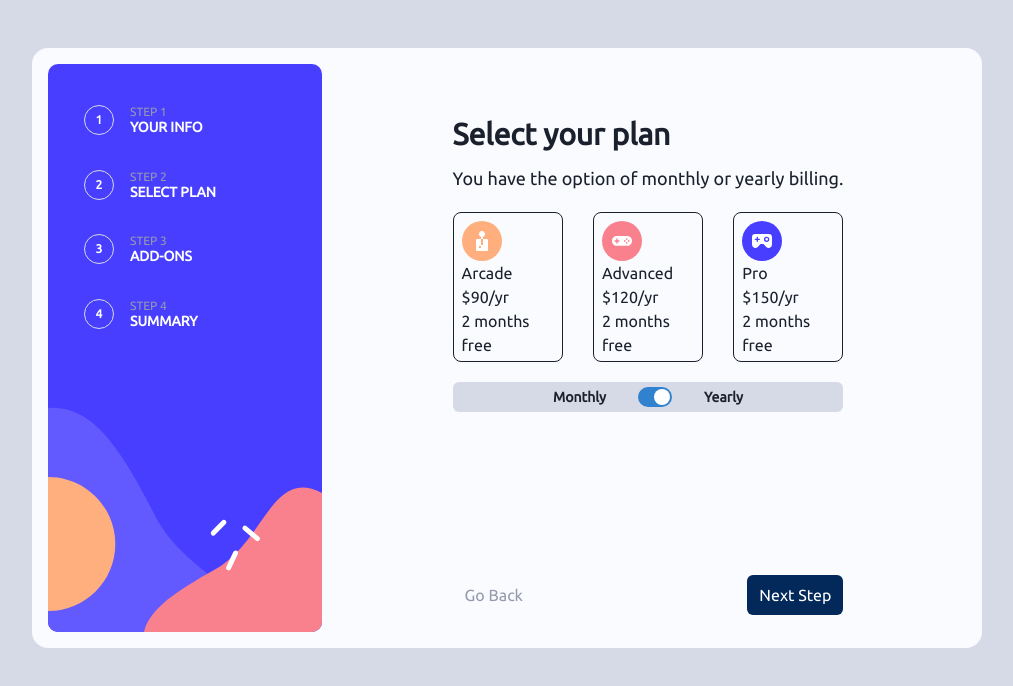
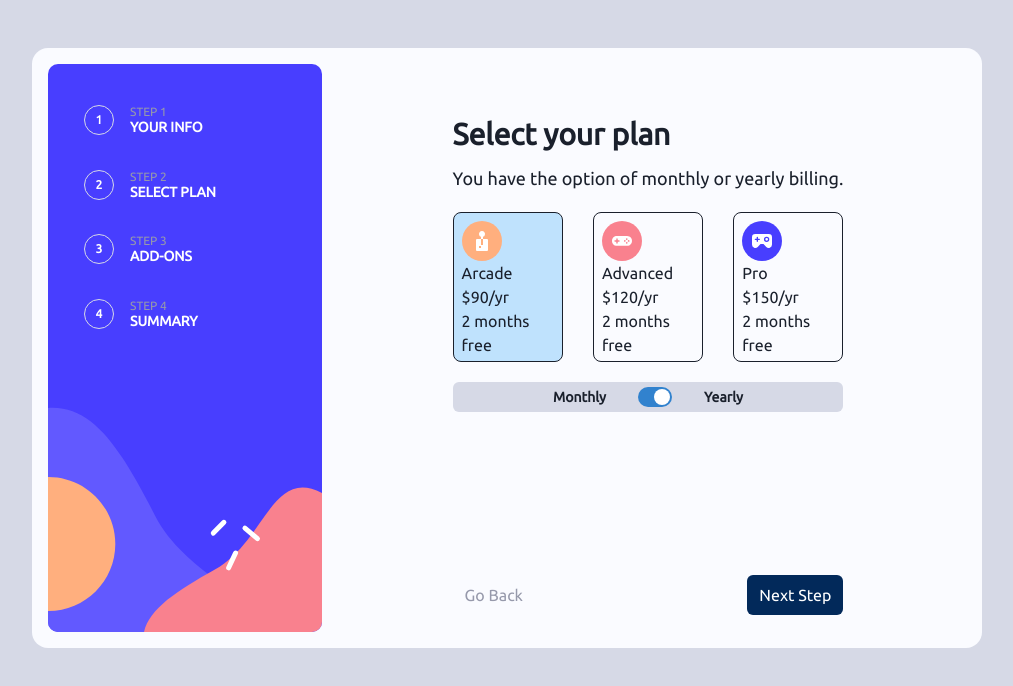
Before and after one commit to builtbyjosh/multi-step-form, a React (Create React App) app: page / in a window 1280 px wide. Both pictures are taken after a click on the button "Next Step". Shown: the top 686 px of the page, without its empty margins (133-1146 px from the left). Built offline with nearby package versions, Linux system fonts and the light colour scheme.

Commit message:
add selectedPlan state to track plan

```diff
--- a/src/components/FormContainer.js
+++ b/src/components/FormContainer.js
@@ -5,7 +5,7 @@ import PlanSelectForm from './PlanSelectForm';
 
 const FormContainer = () => {
   const [formStep, setFormStep] = useState(1);
-  console.log(formStep);
+  const [selectedPlan, setSelectedPlan] = useState();
   const handleNextStep = () => {
     if (formStep < 4) {
       setFormStep(prevStep => prevStep + 1);
@@ -17,12 +17,12 @@ const FormContainer = () => {
       setFormStep(prevStep => prevStep - 1);
     }
   };
-
+  console.log('SELECTED PLAN: ', selectedPlan);
   return (
     <Box mx={'auto'} maxW={'100%'}>
       <Box h={'90%'}>
         {formStep === 1 && <PersonalInfoForm />}
-        {formStep === 2 && <PlanSelectForm />}
+        {formStep === 2 && <PlanSelectForm setSelectedPlan={setSelectedPlan} />}
       </Box>
       <Box>
         <Stack
--- a/src/components/PlanSelectForm.js
+++ b/src/components/PlanSelectForm.js
@@ -1,10 +1,20 @@
-import { useState } from 'react';
+import { useState, useEffect } from 'react';
 import { Box, Stack, Text, Image, Switch } from '@chakra-ui/react';
 import { paymentPlans } from '../data/paymentPlans';
 
-const PlanSelectForm = () => {
+const PlanSelectForm = ({ setSelectedPlan }) => {
+  const [activeIndex, setActiveIndex] = useState(0);
   const [isYearly, setisYearly] = useState(true);
+  console.log('isYearly: ', isYearly);
   const billing = isYearly ? paymentPlans.yearly : paymentPlans.monthly;
+  const handleActiveItem = index => {
+    setActiveIndex(index);
+  };
+
+  useEffect(() => {
+    setSelectedPlan(billing[activeIndex]);
+  }, [activeIndex, isYearly]);
+
   return (
     <Box pt={12}>
       <Stack direction={'column'} spacing={6}>
@@ -18,8 +28,14 @@ const PlanSelectForm = () => {
         </Stack>
       </Stack>
       <Stack direction={'row'} my={5} justify={'space-between'}>
-        {billing.map(plan => (
-          <PlanCard planData={plan} isYearly={isYearly} />
+        {billing.map((plan, index) => (
+          <PlanCard
+            planData={plan}
+            index={index}
+            isYearly={isYearly}
+            activeIndex={activeIndex}
+            handleActiveItem={handleActiveItem}
+          />
         ))}
       </Stack>
       <Stack
@@ -44,7 +60,13 @@ const PlanSelectForm = () => {
 
 export default PlanSelectForm;
 
-const PlanCard = ({ planData, isYearly }) => {
+const PlanCard = ({
+  planData,
+  index,
+  isYearly,
+  activeIndex,
+  handleActiveItem,
+}) => {
   return (
     <Box
       border="1px"
@@ -55,15 +77,11 @@ const PlanCard = ({ planData, isYearly }) => {
       display="flex"
       flexDirection="column"
       justifyContent="space-between"
+      onClick={() => handleActiveItem(index)}
+      bgColor={activeIndex === index ? 'light-blue' : ''}
     >
       <Image src={planData.icon} alignSelf="flex-start" />
-      <Stack
-        direction="column"
-        spacing={0}
-        // alignSelf="flex-end"
-
-        textAlign={'left'}
-      >
+      <Stack direction="column" spacing={0} textAlign={'left'}>
         <Text>{planData.name}</Text>
         <Text>
           ${planData.price}/{isYearly ? 'yr' : 'mo'}
```
